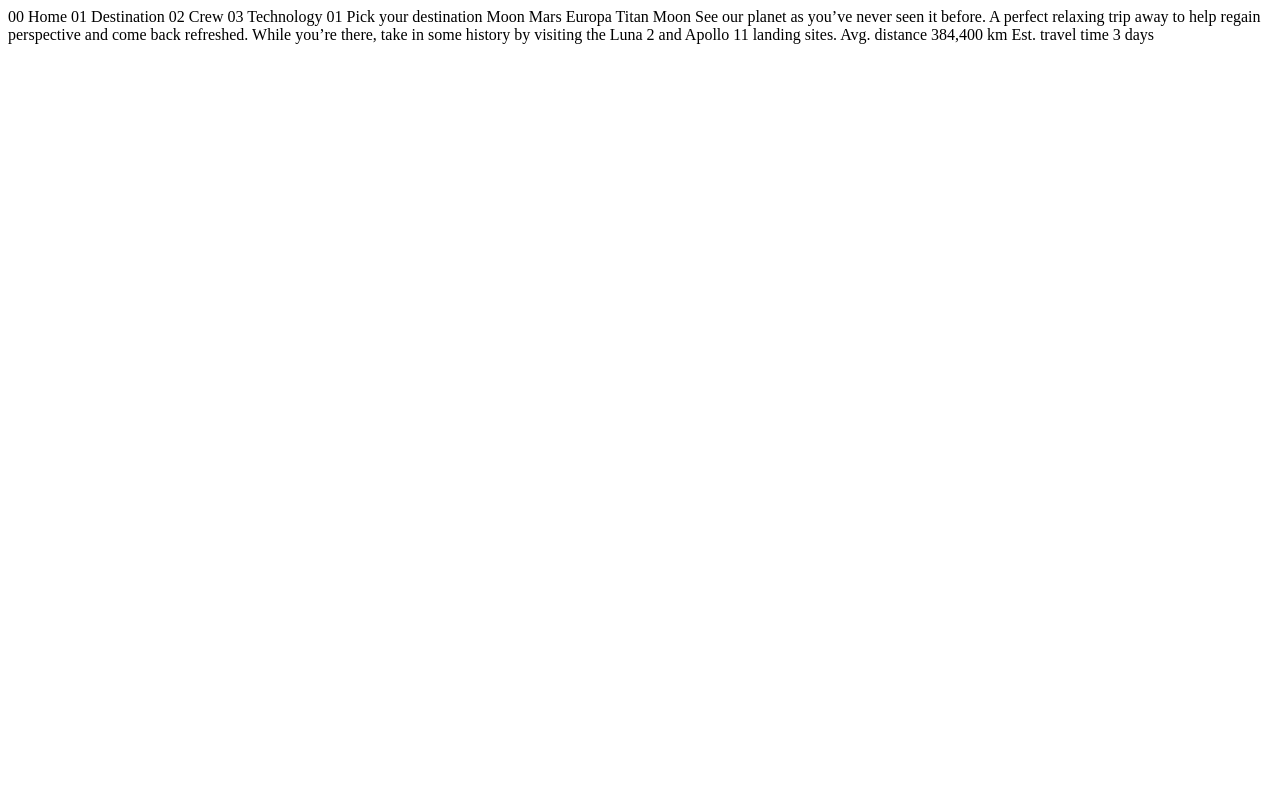
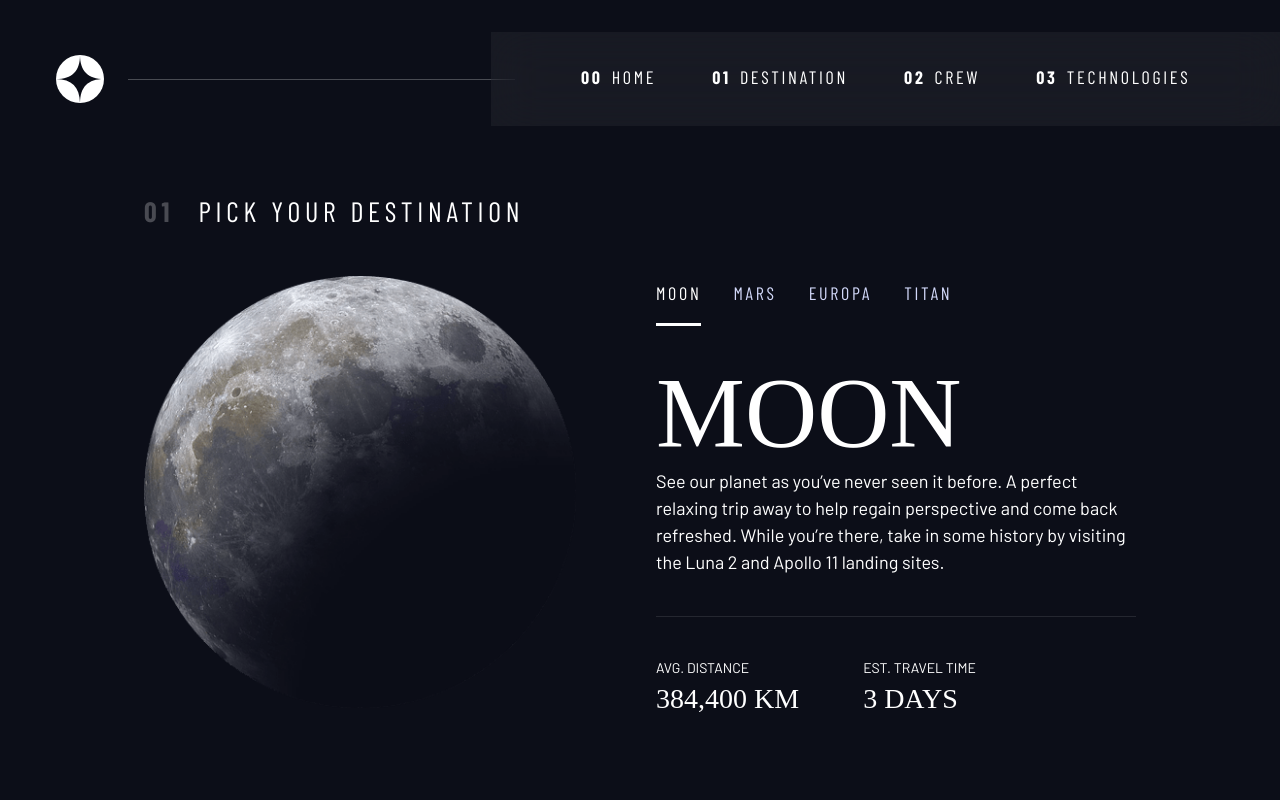
Before and after one commit to BorofskyDev/space-travel-tutorial, a plain HTML site: page destination-moon.html in a window 1280 px wide. Drawn offline with nearby package versions, Linux system fonts and the light colour scheme; a web font is replaced by a local one.

Commit message:
Completed Moon

```diff
--- a/destination-moon.html
+++ b/destination-moon.html
@@ -1,37 +1,92 @@
 <!DOCTYPE html>
 <html lang="en">
+
 <head>
-  <meta charset="UTF-8">
-  <meta name="viewport" content="width=device-width, initial-scale=1.0">
+  <meta charset="UTF-8" />
+  <meta name="viewport" content="width=device-width, initial-scale=1.0" />
 
-  <link rel="icon" type="image/png" sizes="32x32" href="./assets/favicon-32x32.png">
+  <link rel="icon" type="image/png" sizes="32x32" href="./assets/favicon-32x32.png" />
+  <link rel="stylesheet" href="https://cdnjs.cloudflare.com/ajax/libs/normalize/8.0.1/normalize.css" />
+
+  <!-- Google fonts -->
+  <link rel="preconnect" href="https://fonts.googleapis.com" />
+  <link rel="preconnect" href="https://fonts.gstatic.com" crossorigin />
+  <link
+    href="https://fonts.googleapis.com/css2?family=Barlow+Condensed:wght@400;700&family=Bellefair&family=Barlow:wght@400;700&display=swap"
+    rel="stylesheet" />
+
+  <link rel="stylesheet" href="index.css" />
 
   <title>Frontend Mentor | Space tourism website</title>
+
+  <script src="index.js" defer></script>
 </head>
-<body>
 
-  00 Home
-  01 Destination
-  02 Crew
-  03 Technology
+<body class="destination">
+  <a class="skip-to-content" href="#main">Skip to content</a>
+  <header class="primary-header flex">
+    <div>
+      <img src="./assets/shared/logo.svg" alt="space tourism logo" class="logo">
+    </div>
+    <button class="mobile-nav-toggle" aria-controls="primary-navigation"><span class="sr-only"
+        aria-expanded="false">Menu</span></button>
+    <nav>
+      <ul id="primary-navigation" data-visible="false" class="primary-navigation underline-indicators flex">
+        <li>
+          <a class="ff-sans-cond uppercase text-white letter-spacing-2" href="index.html"><span
+              aria-hidden="true">00</span>Home</a>
+        </li>
+        <li>
+          <a class="ff-sans-cond uppercase text-white letter-spacing-2" href="destination.html"><span
+              aria-hidden="true">01</span>Destination</a>
+        </li>
+        <li>
+          <a class="ff-sans-cond uppercase text-white letter-spacing-2" href="crew.html"><span
+              aria-hidden="true">02</span>Crew</a>
+        </li>
+        <li>
+          <a class="ff-sans-cond uppercase text-white letter-spacing-2" href="technology.html"><span
+              aria-hidden="true">03</span>Technologies</a>
+        </li>
+      </ul>
+    </nav>
+  </header>
 
-  01 Pick your destination
 
-  Moon
-  Mars
-  Europa
-  Titan
+  <main id="main" class="grid-container grid-container--destination flow">
 
-  Moon
+    <h1 class="numbered-title"><span aria-hidden="true">01</span> Pick your destination</h1>
 
-  See our planet as you’ve never seen it before. A perfect relaxing trip away to help
-  regain perspective and come back refreshed. While you’re there, take in some history
-  by visiting the Luna 2 and Apollo 11 landing sites.
 
-  Avg. distance
-  384,400 km
+    <img src="assets/destination/image-moon.png" alt="the moon">
+    <div class="tab-list underline-indicators flex">
+      <!-- aria-selected is for tabs and helps screen readers. -->
+      <button aria-selected="true" class="uppercase ff-sans-cond text-light bg-dark letter-spacing-2">Moon</button>
+      <button aria-selected="false" class="uppercase ff-sans-cond text-light bg-dark letter-spacing-2">Mars</button>
+      <button aria-selected="false" class="uppercase ff-sans-cond text-light bg-dark letter-spacing-2">Europa</button>
+      <button aria-selected="false" class="uppercase ff-sans-cond text-light bg-dark letter-spacing-2">Titan</button>
+    </div>
 
-  Est. travel time
-  3 days
+
+    <article class="destination-info">
+      <h2 class="fs-800 uppercase ff-serif">Moon</h2>
+
+      <p>See our planet as you’ve never seen it before. A perfect relaxing trip away to help
+        regain perspective and come back refreshed. While you’re there, take in some history
+        by visiting the Luna 2 and Apollo 11 landing sites.</p>
+      <div class="destination-meta flex">
+        <div>
+          <h3 class="text-accent fs-200 uppercase ">Avg. distance</h3>
+          <p class="fs-500 ff-serif uppercase">384,400 km</p>
+        </div>
+        <div>
+          <h3 class="text-accent fs-200 uppercase">Est. travel time</h3>
+          <p class="fs-500 ff-serif uppercase">3 days</p>
+        </div>
+      </div>
+    </article>
+  </main>
+
 </body>
+
 </html>
--- a/index.css
+++ b/index.css
@@ -1,78 +1,71 @@
-@import url('https://fonts.googleapis.com/css2?family=Barlow+Condensed:wght@400;700&family=Barlow:wght@400;700&family=Bellefair&display=swap');
-
-/********************/
-/* Custom Properties*/
-/********************/
+/* ------------------- */
+/* Custom properties   */
+/* ------------------- */
 
 :root {
-    /* Colors */
+    /* colors */
     --clr-dark: 230 35% 7%;
     --clr-light: 231 77% 90%;
     --clr-white: 0 0% 100%;
 
-    /* Font-sizes */
-    /* Mobile */
-    /* try to use rem on font size due to access. PX can override large print devices */
+    /* font-sizes */
     --fs-900: clamp(5rem, 8vw + 1rem, 9.375rem);
     --fs-800: 3.5rem;
     --fs-700: 1.5rem;
     --fs-600: 1rem;
-    --fs-500: 1.75rem;
+    --fs-500: 1rem;
     --fs-400: 0.9375rem;
     --fs-300: 1rem;
     --fs-200: 0.875rem;
 
-    /* Font-Families */
+    /* font-families */
     --ff-serif: "Bellefair", serif;
     --ff-sans-cond: "Barlow Condensed", sans-serif;
     --ff-sans-normal: "Barlow", sans-serif;
 }
 
-/* Tablet */
 @media (min-width: 35em) {
-
-    /* Font-size */
     :root {
-        --fs-900: 5rem;
+        --fs-800: 5rem;
         --fs-700: 2.5rem;
         --fs-600: 1.5rem;
-        --fs-400: 1.125rem;
+        --fs-500: 1.25rem;
+        --fs-400: 1rem;
     }
 }
 
-/* Desktop */
 @media (min-width: 45em) {
     :root {
-        /* Font Size */
+        /* font-sizes */
         --fs-800: 6.25rem;
         --fs-700: 3.5rem;
         --fs-600: 2rem;
+        --fs-500: 1.75rem;
         --fs-400: 1.125rem;
     }
 }
 
 
-/********************/
-/*     CSS Reset    */
-/********************/
+/* ------------------- */
+/* Reset               */
+/* ------------------- */
 
-/* Box Sizing */
+/* https://piccalil.li/blog/a-modern-css-reset/ */
 
+/* Box sizing */
 *,
 *::before,
 *::after {
     box-sizing: border-box;
 }
 
-/* Reset Margin */
-
+/* Reset margins */
 body,
 h1,
 h2,
 h3,
 h4,
 h5,
-h6,
 p,
 figure,
 picture {
@@ -89,7 +82,7 @@ p {
     font-weight: 400;
 }
 
-/* Set Up Body */
+/* set up the body */
 body {
     font-family: var(--ff-sans-normal);
     font-size: var(--fs-400);
@@ -97,19 +90,21 @@ body {
     background-color: hsl(var(--clr-dark));
     line-height: 1.5;
     min-height: 100vh;
+
     display: grid;
     grid-template-rows: min-content 1fr;
+
     overflow-x: hidden;
 }
 
-/* Images Preset */
+/* make images easier to work with */
 img,
-picture {
+picutre {
     max-width: 100%;
     display: block;
 }
 
-/* Forms Preset */
+/* make form elements easier to work with */
 input,
 button,
 textarea,
@@ -117,11 +112,8 @@ select {
     font: inherit;
 }
 
-/* Remove Animations/Access */
+/* remove animations for people who've turned them off */
 @media (prefers-reduced-motion: reduce) {
-    html:focus-within {
-        scroll-behavior: auto;
-    }
 
     *,
     *::before,
@@ -133,10 +125,12 @@ select {
     }
 }
 
-/********************/
-/*  Utility Classes */
-/********************/
-/* utilities have smaller bits of code */
+
+/* ------------------- */
+/* Utility classes     */
+/* ------------------- */
+
+/* general */
 
 .flex {
     display: flex;
@@ -154,7 +148,6 @@ select {
 
 .flow>*:where(:not(:first-child)) {
     margin-top: var(--flow-space, 1rem);
-    /* outline: 1px solid red; */
 }
 
 .container {
@@ -163,44 +156,6 @@ select {
     max-width: 80rem;
 }
 
-.grid-container {
-    text-align: center;
-    /* border: 5px solid green; */
-    display: grid;
-    place-items: center;
-    padding-inline: 1rem;
-}
-
-.grid-container * {
-    max-width: 50ch;
-}
-
-@media (min-width: 45em) {
-    .grid-container {
-        text-align: left;
-        column-gap: var(--container-gap, 2rem);
-        grid-template-columns: minmax(1rem, 1fr) repeat(2, minmax(0, 30rem)) minmax(1rem, 1fr);
-    }
-
-    .grid-container>*:first-child {
-        grid-column: 2;
-        /* outline: 1px solid red; */
-    }
-
-    .grid-container>*:last-child {
-        grid-column: 3;
-        /* outline: 1px solid yellow; */
-    }
-
-    .grid-container--home {
-        padding-bottom: max(6rem, 20vh);
-        align-items: end;
-    }
-}
-
-
-
-/* Screen Reader */
 .sr-only {
     position: absolute;
     width: 1px;
@@ -210,6 +165,7 @@ select {
     overflow: hidden;
     clip: rect(0, 0, 0, 0);
     white-space: nowrap;
+    /* added line */
     border: 0;
 }
 
@@ -226,42 +182,36 @@ select {
 
 .skip-to-content:focus {
     transform: translateY(0);
-    outline: none;
-    border-radius: 0 0 5px 0;
 }
 
+/* colors */
 
-/* Colors */
 .bg-dark {
-    background-color: hsl(var(--clr-dark))
+    background-color: hsl(var(--clr-dark));
 }
 
 .bg-light {
-    background-color: hsl(var(--clr-light))
+    background-color: hsl(var(--clr-light));
 }
 
 .bg-white {
-    background-color: hsl(var(--clr-white))
+    background-color: hsl(var(--clr-white));
 }
 
 .text-dark {
-    color: hsl(var(--clr-dark))
+    color: hsl(var(--clr-dark));
 }
 
 .text-light {
-    color: hsl(var(--clr-light))
+    color: hsl(var(--clr-light));
 }
 
 .text-white {
-    color: hsl(var(--clr-white))
-}
-
-
-.example-component {
-    background-color: hsl(var(--clr-light) / .2);
+    color: hsl(var(--clr-white));
 }
 
 /* typography */
+
 .ff-serif {
     font-family: var(--ff-serif);
 }
@@ -342,21 +292,19 @@ select {
     color: hsl(var(--clr-white) / .25);
 }
 
-/********************/
-/* ***Components*** */
-/********************/
-/* Components have larger pieces and more chunks to them */
+
+/* ------------------- */
+/* Compontents         */
+/* ------------------- */
+
 .large-button {
     font-size: 2rem;
     position: relative;
+    z-index: 1;
     display: inline-grid;
-    z-index: 1;
     place-items: center;
     padding: 0 2em;
     border-radius: 50%;
-    /* modern CSS, aspect radio. It's width / height.
-    If a square, one number, otherwise divide.
-    Use instead of "height: 100%; width: 100%; */
     aspect-ratio: 1;
     text-decoration: none;
 }
@@ -367,20 +315,19 @@ select {
     z-index: -1;
     width: 100%;
     height: 100%;
-    background: hsl(var(--clr-white) / .15);
+    background: hsl(var(--clr-white) / .1);
     border-radius: 50%;
     opacity: 0;
     transition: opacity 500ms linear, transform 750ms ease-in-out;
 }
 
-/* If you use hover also use focus. This helps people who have to tab and screen readers */
 .large-button:hover::after,
 .large-button:focus::after {
     opacity: 1;
     transform: scale(1.5);
 }
 
-/* Primary Header */
+/* primary-header */
 
 .logo {
     margin: 1.5rem clamp(1.5rem, 5vw, 3.5rem);
@@ -397,8 +344,8 @@ select {
     list-style: none;
     padding: 0;
     margin: 0;
-    background: hsl(var(--clr-dark) / .5);
-    /* backdrop-filter: blur(2rem); */
+    background: hsl(var(--clr-white) / 0.05);
+    backdrop-filter: blur(1.5rem);
 }
 
 .primary-navigation a {
@@ -407,14 +354,7 @@ select {
 
 .primary-navigation a>span {
     font-weight: 700;
-    margin-right: 0.5em;
-}
-
-@supports (backdrop-filter: blur(1rem)) {
-    .primary-navigation {
-        background: hsl(var(--clr-white) / .05);
-        backdrop-filter: blur(2rem);
-    }
+    margin-right: .5em;
 }
 
 .mobile-nav-toggle {
@@ -426,21 +366,21 @@ select {
         --underline-gap: .5rem;
         position: fixed;
         z-index: 1000;
-        inset: 0 0 0 20%;
+        inset: 0 0 0 30%;
         list-style: none;
         padding: min(20rem, 15vh) 2rem;
         margin: 0;
         flex-direction: column;
         transform: translateX(100%);
-        transition: transform 500ms ease-in-out
+        transition: transform 500ms ease-in-out;
+    }
+
+    .primary-navigation[data-visible="true"] {
+        transform: translateX(0);
     }
 
     .primary-navigation.underline-indicators>.active {
         border: 0;
-    }
-
-    .primary-navigation[data-visible="true"] {
-        transform: translateX(0);
     }
 
     .mobile-nav-toggle {
@@ -459,13 +399,14 @@ select {
     }
 
     .mobile-nav-toggle[aria-expanded="true"] {
-        background-image: url(./assets/shared/icon-close.svg)
+        background-image: url(./assets/shared/icon-close.svg);
     }
 
     .mobile-nav-toggle:focus-visible {
         outline: 5px solid white;
         outline-offset: 5px;
     }
+
 }
 
 @media (min-width: 35em) {
@@ -481,7 +422,6 @@ select {
 }
 
 @media (min-width: 45em) {
-
 
     .primary-header::after {
         content: '';
@@ -502,7 +442,9 @@ select {
         margin-block: 2rem;
     }
 
+
 }
+
 
 .underline-indicators>* {
     cursor: pointer;
@@ -518,7 +460,7 @@ select {
 
 .underline-indicators>.active,
 .underline-indicators>[aria-selected="true"] {
-    color: hsl(var(--clr-white));
+    color: hsl(var(--clr-white) / 1);
     border-color: hsl(var(--clr-white) / 1);
 }
 
@@ -543,57 +485,138 @@ select {
     background-color: hsl(var(--clr-white) / 1);
 }
 
-.numbers-indicators {
-    display: flex;
-    flex-direction: column;
-    padding: 2rem;
-    margin: 2rem;
-}
 
-.numbers-indicators>* {
-    cursor: pointer;
-    position: relative;
-    place-items: center;
-    padding: 0 2rem;
-    border-radius: 50%;
-    aspect-ratio: 1;
-    background-color: hsl(var(--clr-dark) / .25);
-    color: hsl(var(--clr-white) / 1);
-    border-color: hsl(var(--clr-white) / .1);
-}
-
-.numbers-indicators>*:hover,
-.numbers-indicators>*:focus {
-    border-color: hsl(var(--clr-white) / .5);
-}
-
-.numbers-indicators>[aria-selected="true"] {
-    background-color: hsl(var(--clr-white) / 1);
-    color: hsl(var(--clr-dark))
-}
-
-/********************/
-/* ***Backgrounds** */
-/********************/
+/* ----------------------------- */
+/* Page specific background      */
+/* ----------------------------- */
 body {
     background-size: cover;
-    background-position: bottom-center;
+    background-position: bottom center;
 }
 
 /* home */
 .home {
-    background-image: url('./assets/home/background-home-mobile.jpg');
+    background-image: url(./assets/home/background-home-mobile.jpg);
 }
 
 @media (min-width: 35rem) {
     .home {
         background-position: center center;
-        background-image: url('./assets/home/background-home-tablet.jpg')
+        background-image: url(./assets/home/background-home-tablet.jpg);
     }
 }
 
 @media (min-width: 45rem) {
     .home {
-        background-image: url('./assets/home/background-home-desktop.jpg')
+        background-image: url(./assets/home/background-home-desktop.jpg);
     }
 }
+
+/* ----------------------------- */
+/* Layout                        */
+/* ----------------------------- */
+
+
+.grid-container {
+    text-align: center;
+    display: grid;
+    place-items: center;
+    padding-inline: 1rem;
+    padding-bottom: 4rem;
+}
+
+.grid-container p:not([class]) {
+    max-width: 50ch;
+    /* outline: 3px solid limegreen */
+}
+
+.numbered-title {
+    grid-area: title;
+}
+
+/* destination layout */
+
+.grid-container--destination {
+    --flow-space: 2rem;
+    grid-template-areas:
+        'title'
+        'image'
+        'tabs'
+        'content';
+}
+
+.grid-container--destination>img {
+    grid-area: image;
+    max-width: 60%;
+}
+
+.grid-container--destination>.tab-list {
+    grid-area: tabs;
+}
+
+.grid-container--destination>.destination-info {
+    grid-area: content;
+}
+
+.destination-meta {
+    flex-direction: column;
+    border-top: 1px solid hsl(var(--clr-white) / .1);
+    padding-top: 2.5rem;
+    margin-top: 2.5rem;
+}
+
+.destination-meta p {
+    font-size: 1.75rem;
+}
+
+@media (min-width: 35em) {
+    .numbered-title {
+        justify-self: start;
+        margin-top: 2rem;
+    }
+
+    .destination-meta {
+        flex-direction: row;
+        justify-content: space-evenly;
+    }
+}
+
+@media (min-width: 45em) {
+    .grid-container {
+        text-align: left;
+        column-gap: var(--container-gap, 2rem);
+        grid-template-columns: minmax(1rem, 1fr) repeat(2, minmax(0, 30rem)) minmax(1rem, 1fr);
+    }
+
+    .grid-container--home {
+        padding-bottom: max(6rem, 20vh);
+        align-items: end;
+    }
+
+    .grid-container--home>*:first-child {
+        grid-column: 2;
+    }
+
+    .grid-container--home>*:last-child {
+        grid-column: 3;
+    }
+
+    .grid-container--destination {
+        justify-items: start;
+        align-content: start;
+        grid-template-areas:
+            '. title title .'
+            '. image tabs .'
+            '. image content .';
+    }
+
+    .grid-container--destination>img {
+        max-width: 90%;
+    }
+
+    .destination-meta {
+        --gap: min(5vw, 6rem);
+        justify-content: start;
+    }
+
+}
```
